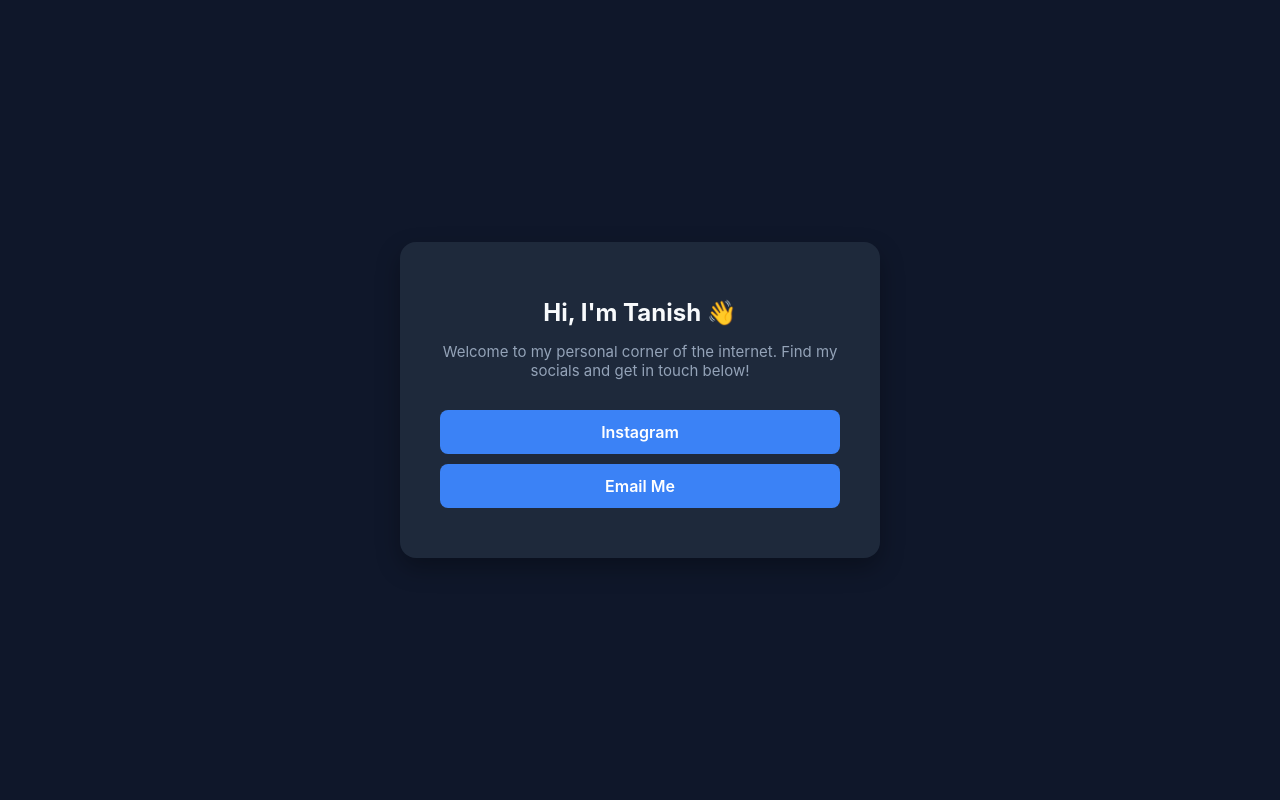
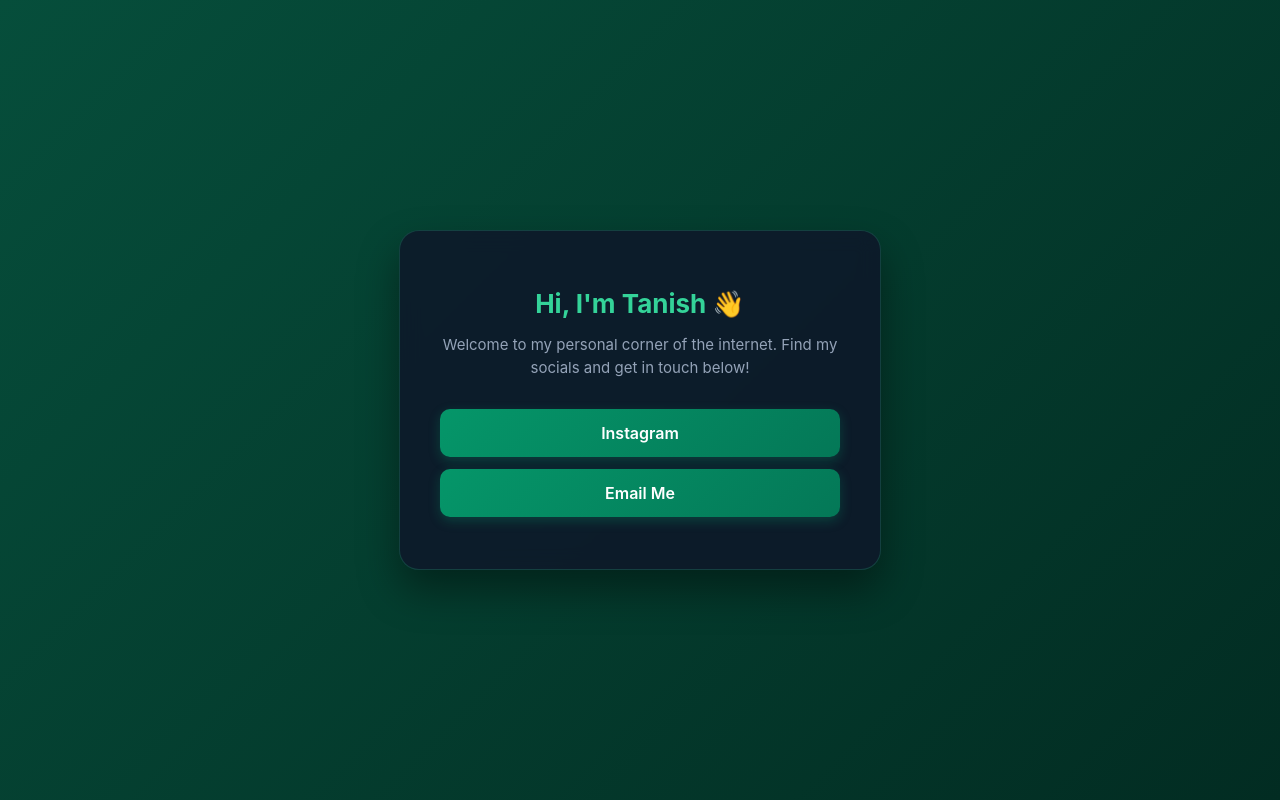
Before and after one commit to Tanniish/landingpage, a plain HTML site: page index.html in a window 1280 px wide. Drawn offline with Linux system fonts and the light colour scheme.

Commit message:
Update index.html

```diff
--- a/index.html
+++ b/index.html
@@ -3,12 +3,12 @@
 <head>
     <meta charset="UTF-8">
     <meta name="viewport" content="width=device-width, initial-scale=1.0">
-    <title>About Me</title>
+    <title>Tanish | Personal Landing Page</title>
     <style>
         body {
             font-family: -apple-system, BlinkMacSystemFont, "Segoe UI", Roboto, sans-serif;
-            background-color: #0f172a;
-            color: #f8fafc;
+            background: linear-gradient(135deg, #064e3b 0%, #022c22 100%);
+            color: #ecfdf5;
             display: flex;
             justify-content: center;
             align-items: center;
@@ -16,28 +16,44 @@
             margin: 0;
         }
         .card {
-            background-color: #1e293b;
+            background-color: rgba(15, 23, 42, 0.85);
+            backdrop-filter: blur(10px);
             padding: 40px;
-            border-radius: 16px;
+            border-radius: 20px;
             text-align: center;
-            box-shadow: 0 10px 25px rgba(0,0,0,0.3);
+            box-shadow: 0 20px 40px rgba(0,0,0,0.4);
+            border: 1px solid rgba(52, 211, 153, 0.2);
             max-width: 400px;
             width: 100%;
         }
-        h1 { margin-bottom: 10px; font-size: 24px; }
-        p { color: #94a3b8; font-size: 15px; margin-bottom: 30px; }
+        h1 {
+            margin-bottom: 10px;
+            font-size: 26px;
+            color: #34d399;
+        }
+        p {
+            color: #94a3b8;
+            font-size: 15px;
+            margin-bottom: 30px;
+            line-height: 1.5;
+        }
         .btn {
             display: block;
-            background-color: #3b82f6;
+            background: linear-gradient(135deg, #059669 0%, #047857 100%);
             color: white;
-            padding: 12px;
-            margin: 10px 0;
-            border-radius: 8px;
+            padding: 14px;
+            margin: 12px 0;
+            border-radius: 10px;
             text-decoration: none;
             font-weight: 600;
-            transition: background 0.2s;
+            box-shadow: 0 4px 12px rgba(5, 150, 105, 0.3);
+            transition: all 0.3s ease;
         }
-        .btn:hover { background-color: #2563eb; }
+        .btn:hover {
+            background: linear-gradient(135deg, #10b981 0%, #059669 100%);
+            transform: translateY(-2px);
+            box-shadow: 0 6px 16px rgba(16, 185, 129, 0.4);
+        }
     </style>
 </head>
 <body>
```
